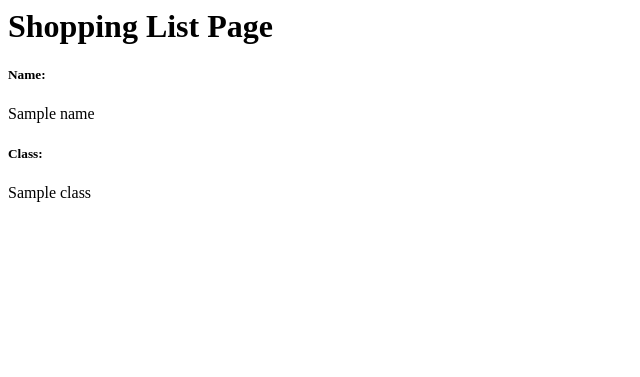
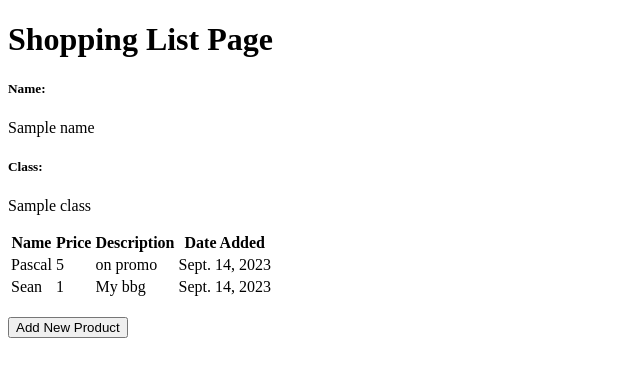
Before and after one commit to cyll0/shopping_list, a Django app: template main/templates/main.html in a window 1280 px wide. Shown: the top 377 px of the page, without its empty margins (0-640 px from the left). Run offline with Django 4.2, Linux system fonts and the light colour scheme; data comes from the database, SQL or seed files in the repository; both versions use the stored data as it was after the commit; tables that the repository leaves empty hold one stand-in row (values such as "Sample post"); the template is opened without the code that fills it: values that come from a table or form of the project are taken from there, most other values are stand-ins (such as "Sample title", 1, 10 or a date in 2020).

Commit message:
Finished Tutorial 2

```diff
--- a/main/templates/main.html
+++ b/main/templates/main.html
@@ -1,7 +1,39 @@
-<h1>Shopping List Page</h1>
+{% extends 'base.html' %}
 
-<h5>Name:</h5>
-<p>{{ name }}</p>
+{% block content %}
+    <h1>Shopping List Page</h1>
 
-<h5>Class:</h5>
-<p>{{ class }}</p>
+    <h5>Name:</h5>
+    <p>{{name}}</p>
+
+    <h5>Class:</h5>
+    <p>{{class}}</p>
+
+    <table>
+        <tr>
+            <th>Name</th>
+            <th>Price</th>
+            <th>Description</th>
+            <th>Date Added</th>
+        </tr>
+
+        {% comment %} Below is how to show the product data {% endcomment %}
+
+        {% for product in products %}
+            <tr>
+                <td>{{product.name}}</td>
+                <td>{{product.price}}</td>
+                <td>{{product.description}}</td>
+                <td>{{product.date_added}}</td>
+            </tr>
+        {% endfor %}
+    </table>
+
+    <br />
+
+    <a href="{% url 'main:create_product' %}">
+        <button>
+            Add New Product
+        </button>
+    </a>
+{% endblock content %}
--- a/main/urls.py
+++ b/main/urls.py
@@ -1,8 +1,13 @@
 from django.urls import path
-from main.views import show_main
+from main.views import *
 
 app_name = 'main'
 
 urlpatterns = [
     path('', show_main, name='show_main'),
+    path('create-product', create_product, name='create_product'),
+    path('xml/', show_xml, name='show_xml'),
+    path('json/', show_json, name='show_json'),
+    path('xml/<int:id>/', show_xml_by_id, name='show_xml_by_id'),
+    path('json/<int:id>/', show_json_by_id, name='show_json_by_id'),
 ]
--- a/requirements.txt
+++ b/requirements.txt
@@ -4,3 +4,4 @@ whitenoise
 psycopg2-binary
 requests
 urllib3
+django-environ
--- a/shopping_list/urls.py
+++ b/shopping_list/urls.py
@@ -18,6 +18,6 @@ from django.contrib import admin
 from django.urls import path, include
 
 urlpatterns = [
-   path('admin/', admin.site.urls),
-    path('main/', include('main.urls'))
+    path('admin/', admin.site.urls),
+    path('', include('main.urls'))
 ]
--- /dev/null
+++ b/templates/base.html
@@ -0,0 +1,18 @@
+{% load static %}
+<!DOCTYPE html>
+<html lang="en">
+    <head>
+        <meta charset="UTF-8" />
+        <meta
+            name="viewport"
+            content="width=device-width, initial-scale=1.0"
+        />
+        {% block meta %}
+        {% endblock meta %}
+    </head>
+
+    <body>
+        {% block content %}
+        {% endblock content %}
+    </body>
+</html>
```
Also changed, not shown: main/forms.py (added, +7 -0 lines), main/templates/create_product.html (added, +19 -0 lines), main/views.py (+36 -1 lines), shopping_list/settings.py (+14 -1 lines), .github/workflows/pbp-deploy.yml (added), db.sqlite3, 3 other files.
